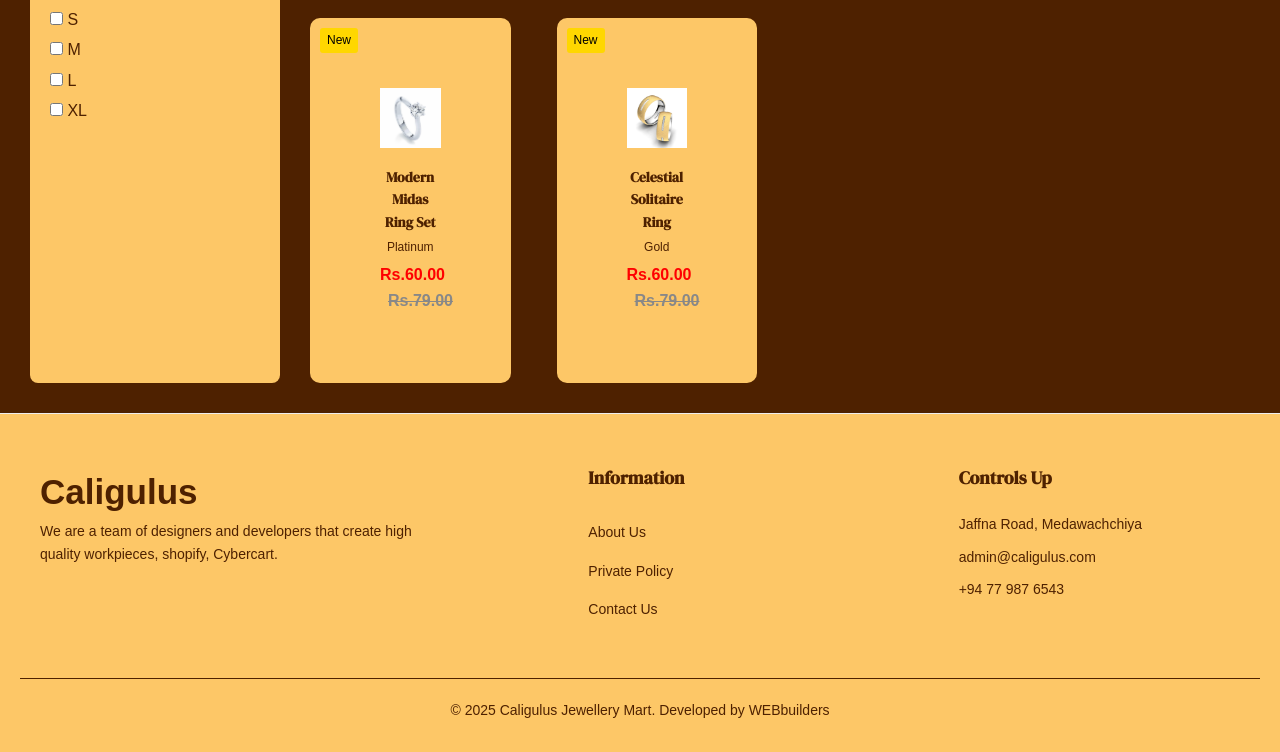
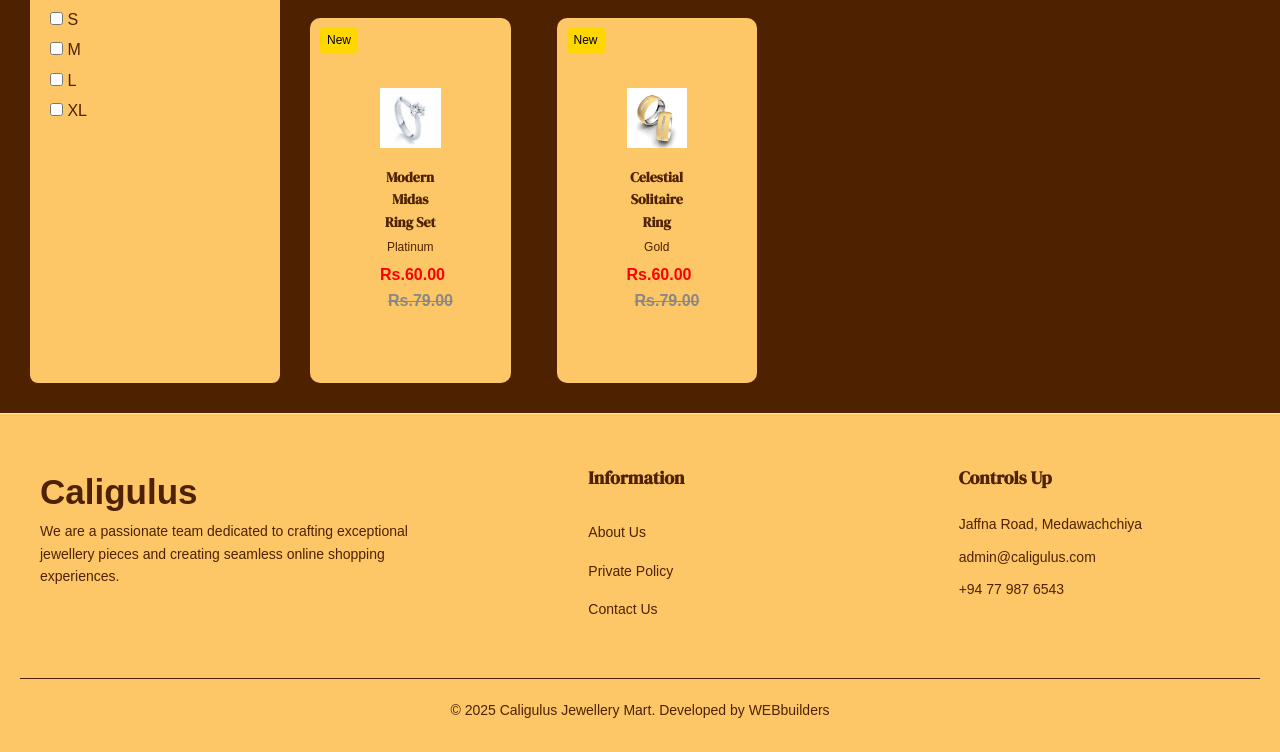
Before and after one commit to reshviatGH020/caligulus-web, a plain HTML site: page shop.html in a window 1280 px wide. Shown: the part 1003-1755 px from the top of the page. Drawn offline with Linux system fonts and the light colour scheme; a web font is replaced by a local one.

Commit message:
Update shop.html

```diff
--- a/shop.html
+++ b/shop.html
@@ -180,7 +180,7 @@
             <!-- Brand Info -->
             <div class="brand-info">
                 <div class="logo">Caligulus</div>
-                <p>We are a team of designers and developers that create high quality workpieces, shopify, Cybercart.</p>
+                <p>We are a passionate team dedicated to crafting exceptional jewellery pieces and creating seamless online shopping experiences.</p>
             </div>
 
             <!-- Information Links -->
```
